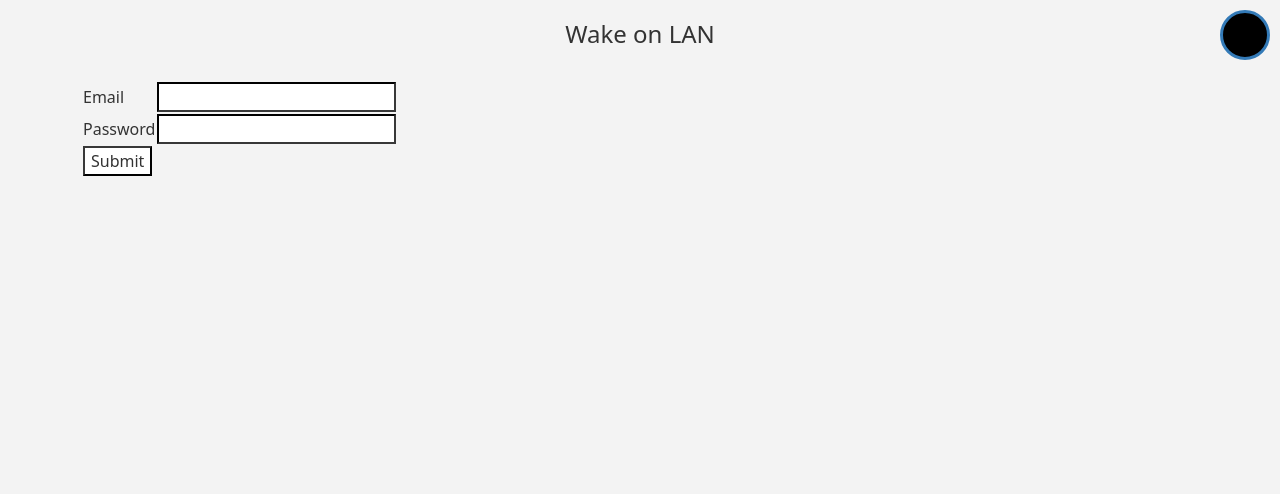
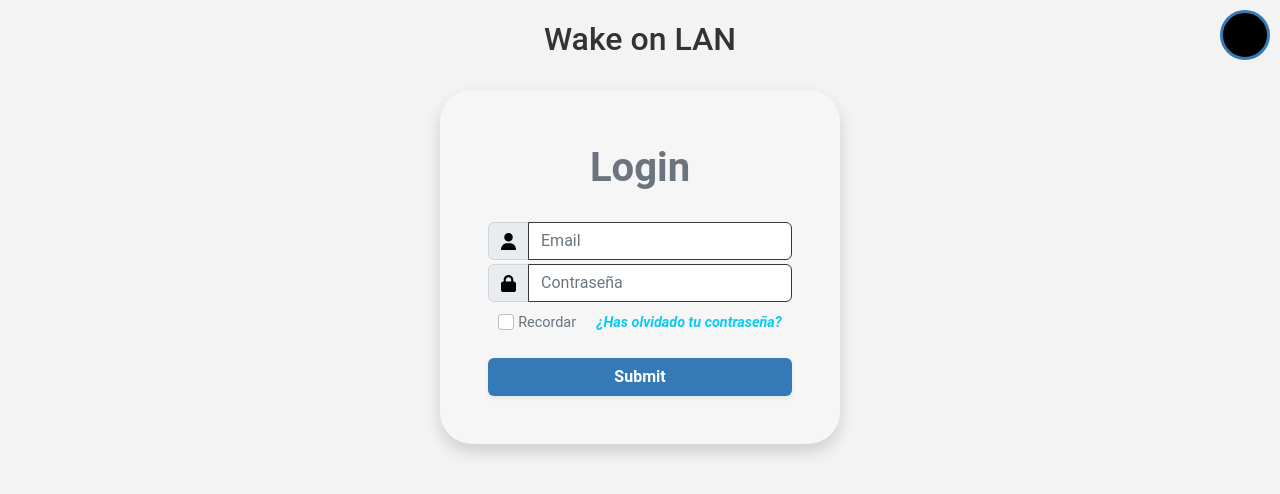
Before and after one commit to DAT-ETSIT/wolwebapp, a Flask app: page /login in a window 1280 px wide. Shown: the top 494 px of the page. Run offline with Flask 2, Linux system fonts and the light colour scheme; some libraries are stand-ins or nearby versions.

Commit message:
Improved styles

```diff
--- a/main.py
+++ b/main.py
@@ -58,6 +58,6 @@ def pingMachine(machineId):
     if result.stderr != '':
         return '<svg class="iconRed" xmlns="http://www.w3.org/2000/svg" viewBox="0 0 512 512"><path d="M256 512c141.4 0 256-114.6 256-256S397.4 0 256 0S0 114.6 0 256S114.6 512 256 512zm0-384c13.3 0 24 10.7 24 24V264c0 13.3-10.7 24-24 24s-24-10.7-24-24V152c0-13.3 10.7-24 24-24zm32 224c0 17.7-14.3 32-32 32s-32-14.3-32-32s14.3-32 32-32s32 14.3 32 32z"/></svg>'
     if '0 received' in result.stdout:
-        return '<svg class="iconRedX" xmlns="http://www.w3.org/2000/svg" viewBox="0 0 320 512"><path d="M310.6 150.6c12.5-12.5 12.5-32.8 0-45.3s-32.8-12.5-45.3 0L160 210.7 54.6 105.4c-12.5-12.5-32.8-12.5-45.3 0s-12.5 32.8 0 45.3L114.7 256 9.4 361.4c-12.5 12.5-12.5 32.8 0 45.3s32.8 12.5 45.3 0L160 301.3 265.4 406.6c12.5 12.5 32.8 12.5 45.3 0s12.5-32.8 0-45.3L205.3 256 310.6 150.6z"/></svg>'
+        return '<svg class="iconRedX" xmlns="http://www.w3.org/2000/svg" viewBox="0 0 576 512"><path d="M96 0C78.3 0 64 14.3 64 32v96h64V32c0-17.7-14.3-32-32-32zM288 0c-17.7 0-32 14.3-32 32v96h64V32c0-17.7-14.3-32-32-32zM32 160c-17.7 0-32 14.3-32 32s14.3 32 32 32v32c0 77.4 55 142 128 156.8V480c0 17.7 14.3 32 32 32s32-14.3 32-32V412.8c12.3-2.5 24.1-6.4 35.1-11.5c-2.1-10.8-3.1-21.9-3.1-33.3c0-80.3 53.8-148 127.3-169.2c.5-2.2 .7-4.5 .7-6.8c0-17.7-14.3-32-32-32H32zM432 512c79.5 0 144-64.5 144-144s-64.5-144-144-144s-144 64.5-144 144s64.5 144 144 144zm59.3-180.7L454.6 368l36.7 36.7c6.2 6.2 6.2 16.4 0 22.6s-16.4 6.2-22.6 0L432 390.6l-36.7 36.7c-6.2 6.2-16.4 6.2-22.6 0s-6.2-16.4 0-22.6L409.4 368l-36.7-36.7c-6.2-6.2-6.2-16.4 0-22.6s16.4-6.2 22.6 0L432 345.4l36.7-36.7c6.2-6.2 16.4-6.2 22.6 0s6.2 16.4 0 22.6z"/></svg>'
     else:
         return '<svg class="iconGreen" xmlns="http://www.w3.org/2000/svg" viewBox="0 0 576 512"><path d="M544 0c17.7 0 32 14.3 32 32V480c0 17.7-14.3 32-32 32s-32-14.3-32-32V32c0-17.7 14.3-32 32-32zM416 96c17.7 0 32 14.3 32 32V480c0 17.7-14.3 32-32 32s-32-14.3-32-32V128c0-17.7 14.3-32 32-32zM320 224V480c0 17.7-14.3 32-32 32s-32-14.3-32-32V224c0-17.7 14.3-32 32-32s32 14.3 32 32zM160 288c17.7 0 32 14.3 32 32V480c0 17.7-14.3 32-32 32s-32-14.3-32-32V320c0-17.7 14.3-32 32-32zM64 416v64c0 17.7-14.3 32-32 32s-32-14.3-32-32V416c0-17.7 14.3-32 32-32s32 14.3 32 32z"/></svg>'
--- a/static/js/theme.js
+++ b/static/js/theme.js
@@ -13,18 +13,31 @@ const getCurrentTheme = () => {
 const loadTheme = (theme) => {
     const root = document.querySelector(':root');
     const table = document.querySelector('.table');
-    table.classList.remove("table-dark");
-    table.classList.remove("table-light");
+    try{
+        table.classList.remove("table-dark");
+        table.classList.remove("table-light");
+    }
+    catch {}
     if(theme === "dark"){
         themeBtn.innerHTML = `<svg xmlns="http://www.w3.org/2000/svg" width="24" height="24" viewBox="0 0 24 24" fill="none" stroke="#000000" stroke-width="2" stroke-linecap="round" stroke-linejoin="round" class="feather feather-sun"><circle cx="12" cy="12" r="5"></circle><line x1="12" y1="1" x2="12" y2="3"></line><line x1="12" y1="21" x2="12" y2="23"></line><line x1="4.22" y1="4.22" x2="5.64" y2="5.64"></line><line x1="18.36" y1="18.36" x2="19.78" y2="19.78"></line><line x1="1" y1="12" x2="3" y2="12"></line><line x1="21" y1="12" x2="23" y2="12"></line><line x1="4.22" y1="19.78" x2="5.64" y2="18.36"></line><line x1="18.36" y1="5.64" x2="19.78" y2="4.22"></line></svg>`;
-        table.classList.add("table-dark");
+        try{
+            table.classList.add("table-dark");
+        }
+        catch {}
     }
     else{
         themeBtn.innerHTML = `<svg xmlns="http://www.w3.org/2000/svg" width="24" height="24" viewBox="0 0 24 24" fill="none" stroke="#FFFFFF" stroke-width="2" stroke-linecap="round" stroke-linejoin="round" class="feather feather-moon"><path d="M21 12.79A9 9 0 1 1 11.21 3 7 7 0 0 0 21 12.79z"></path></svg>`;
-        table.classList.add("table-light");
+        try{
+            table.classList.add("table-light");
+        }
+        catch {}
     }
     root.setAttribute('color-scheme', `${theme}`);
 }
+
+window.addEventListener('DOMContentLoaded', () => {
+    loadTheme(getCurrentTheme());
+})
 
 themeBtn.addEventListener('click', () => {
     let theme = getCurrentTheme();
@@ -37,7 +50,3 @@ themeBtn.addEventListener('click', () => {
     localStorage.setItem('wol.theme', `${theme}`);
     loadTheme(theme);
 })
-
-window.addEventListener('DOMContentLoaded', () => {
-    loadTheme(getCurrentTheme());
-})
--- a/static/style.css
+++ b/static/style.css
@@ -1,5 +1,9 @@
 
 :root{
+
+    --navTextColors: #FFF;
+
+
     --textColors-light: #333333;
     --backgroundColors-light: #F3F3F3;
     --inputBackground-light: #FFFFFF;
@@ -124,10 +128,11 @@
     cursor: pointer;
     display: grid;
     place-items: center;
-    position: relative;
+    position: fixed;
     float: right;
     top: 10px;
     right: 10px;
+    transition: background 0.5s ease, color 0.5s ease;
 }
 
 .theme:is(:hover){
@@ -135,9 +140,13 @@
     opacity: .8;
 }
 
+@import url('https://fonts.googleapis.com/css2?family=Roboto&display=swap');
+
 body{
     background-color: var(--backgroundColors);
     color: var(--textColors);
+    transition: background 0.5s ease, color 0.5s ease;
+    font-family: 'Roboto', sans-serif;
 }
 #particles-js {
     background-color: var(--backgroundColors);
@@ -197,9 +206,10 @@ a:hover {
 }
 
 .page-item.active .page-link {
+    transition: background 0.5s ease, color 0.5s ease;
     background-color: var(--btnAndPageno) !important;
     border: 1px solid var(--btnAndPageno);
-    color: var(--textColors) !important;
+    color: var(--navTextColors) !important;
 }
 
 .dataTables_filter > label > input{
@@ -211,6 +221,11 @@ a:hover {
 }
 
 .powerOnIcon, .trashIcon, .plusIcon, .icono{
+    width: 20px;
+    fill: var(--clickableItemColor);
+}
+
+.saveIcon{
     width: 20px;
     fill: var(--clickableItemColor);
 }
@@ -264,3 +279,18 @@ thead > tr > th {
 #btnSave{
     background-color: var(--btnAndPageno);
 }
+
+.btn{
+    background-color: var(--btnAndPageno) !important;
+}
+
+.table{
+    transition: background 0.5s ease, color 0.5s ease;
+}
+
+.logoutLink {
+    position: relative;
+    float: right;
+    top: 25px;
+    right: 10px;
+}
--- a/templates/layout.html
+++ b/templates/layout.html
@@ -1,5 +1,6 @@
 <!DOCTYPE html>
 
+<html color-scheme="">
   <head>
     {% block head %}
     <meta charset="UTF-8">
@@ -10,21 +11,27 @@
     <link rel="stylesheet" href="https://cdnjs.cloudflare.com/ajax/libs/twitter-bootstrap/5.2.0/css/bootstrap.min.css">
     <link rel="stylesheet" href="https://cdn.datatables.net/1.13.1/css/dataTables.bootstrap5.min.css">
     <link rel="stylesheet" href="{{ url_for('static', filename='style.css')}}">
+    <script>
+      let root = document.querySelector(':root')
+      let theme = localStorage.getItem('wol.theme') || 'dark';
+      root.setAttribute('color-scheme', `${theme}`);
+    </script>
     <title>{{ globalConstants["title"] }}</title>
     {% endblock %}
   </head>
 
   <body>
-
     <button class="theme" role="switch" aria-label="Cambiar tema"></button>
-
     <div class="container" style="position: relative;">
-    <h4 class="text-center">{{ globalConstants["title"] }}</h4><br>
+      <h2 class="text-center">{{ globalConstants["title"] }}</h2><br>
       {% block container %}
           {% block table_content %}
           {% endblock %}
       {% endblock %}
+
+      {% block userinfo %} {% endblock %}
       </div>
+
   </body>
 
   {% block scripts %}
@@ -34,3 +41,5 @@
   <script src="{{ url_for('static', filename='js/functions.js')}}"></script>
   <script src="{{ url_for('static', filename='js/theme.js')}}" type="module"></script>
   {% endblock %}
+
+</html>
--- a/templates/login.html
+++ b/templates/login.html
@@ -1,10 +1,48 @@
-{% extends "layout.html" %}
-{% block container %}
-<form action = "" method = "post">
-    <table>
-        <tr><td>Email</td><td><input type = 'email' name = 'email'></td></tr>
-        <tr><td>Password</td><td><input type = 'password' name = 'password'></td></tr>
-        <tr><td><input type = "submit" value = "Submit"></td></tr>
-    </table>
-</form>
+{% extends "layout.html" %} {% block container %}
+
+<div class="d-flex justify-content-center align-items-center">
+	<form action="" method="post">
+		<div class="borderTable p-5 rounded-5 text-secondary shadow" style="width: 25rem">
+
+			<div class="text-center fs-1 fw-bold">Login</div>
+			<div class="input-group mt-4">
+				<div class="input-group-text">
+					<svg width="15px" xmlns="http://www.w3.org/2000/svg" viewBox="0 0 448 512"><path d="M224 256c70.7 0 128-57.3 128-128S294.7 0 224 0S96 57.3 96 128s57.3 128 128 128zm-45.7 48C79.8 304 0 383.8 0 482.3C0 498.7 13.3 512 29.7 512H418.3c16.4 0 29.7-13.3 29.7-29.7C448 383.8 368.2 304 269.7 304H178.3z"/></svg>
+				</div>
+				<input
+					class="form-control bg-light"
+					type="email"
+					name="email"
+					placeholder="Email"
+				/>
+			</div>
+			<div class="input-group mt-1">
+				<div class="input-group-text">
+					<svg width="15px" xmlns="http://www.w3.org/2000/svg" viewBox="0 0 448 512"><path d="M144 144v48H304V144c0-44.2-35.8-80-80-80s-80 35.8-80 80zM80 192V144C80 64.5 144.5 0 224 0s144 64.5 144 144v48h16c35.3 0 64 28.7 64 64V448c0 35.3-28.7 64-64 64H64c-35.3 0-64-28.7-64-64V256c0-35.3 28.7-64 64-64H80z"/></svg>
+				</div>
+				<input
+					class="form-control bg-light"
+					type="password"
+					name="password"
+					placeholder="Contraseña"
+				/>
+			</div>
+			<div class="d-flex justify-content-around mt-1">
+				<div class="d-flex align-items-center gap-1">
+					<input class="form-check-input" type="checkbox" />
+					<div class="pt-1" style="font-size: 0.9rem">Recordar</div>
+				</div>
+				<div class="pt-1">
+					<a
+						href="#"
+						class="text-decoration-none text-info fw-semibold fst-italic"
+						style="font-size: 0.9rem"
+						>¿Has olvidado tu contraseña?</a
+					>
+				</div>
+			</div>
+			<input type="submit" class="btn text-white w-100 mt-4 fw-semibold shadow-sm"></input>
+		</div>
+	</form>
+</div>
 {% endblock %}
--- a/templates/users.html
+++ b/templates/users.html
@@ -3,7 +3,7 @@
 
 {% block container %}
 <div class="borderTable align-middle">
-  <table id="equipos" class="table table-striped table-dark table-hover" style="width:100%">
+  <table id="equipos" class="table table-striped table-hover" style="width:100%">
     <thead>
       <tr>
         <th>Usuario</th>
@@ -33,6 +33,10 @@
 </div>
 {% endblock %}
 
+{% block userinfo %}
+  <a class="logoutLink" href="logout">Cerrar Sesión</a>
+{% endblock %}
+
 {% block scripts %}
   {{ super() }}
   <script src="{{ url_for('static', filename='js/adminFunctions.js')}}"></script>
--- a/views.py
+++ b/views.py
@@ -8,7 +8,8 @@ from database import db_session
 views = Blueprint('views', __name__)
 
 globalConstants = {
-    "title": "Wake on LAN"
+    "title": "Wake on LAN",
+    "user": current_user
 }
 
 @views.route('/', methods=['GET'])
```
Also changed, not shown: templates/editMachines.html (+7 -3 lines), templates/machines.html (+6 -1 lines). Lines whose indentation alone changed are shown as unchanged.
